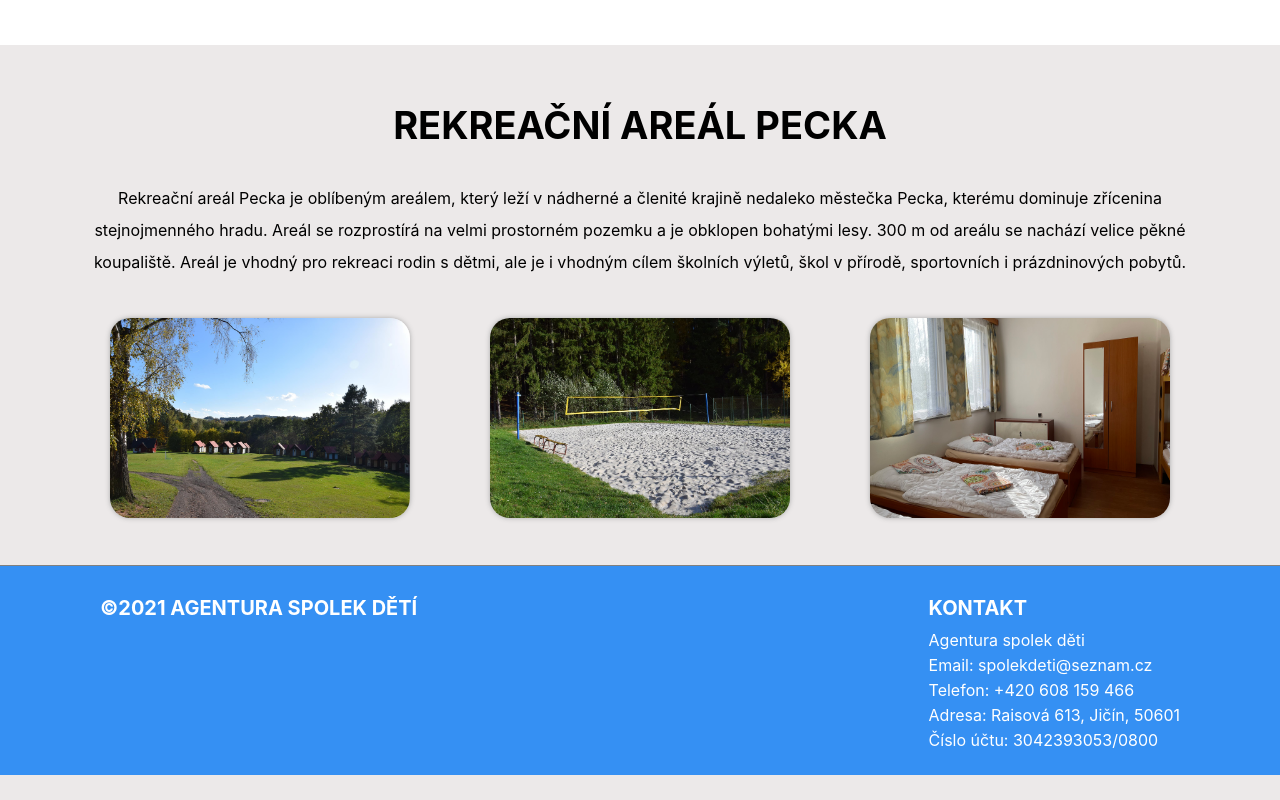
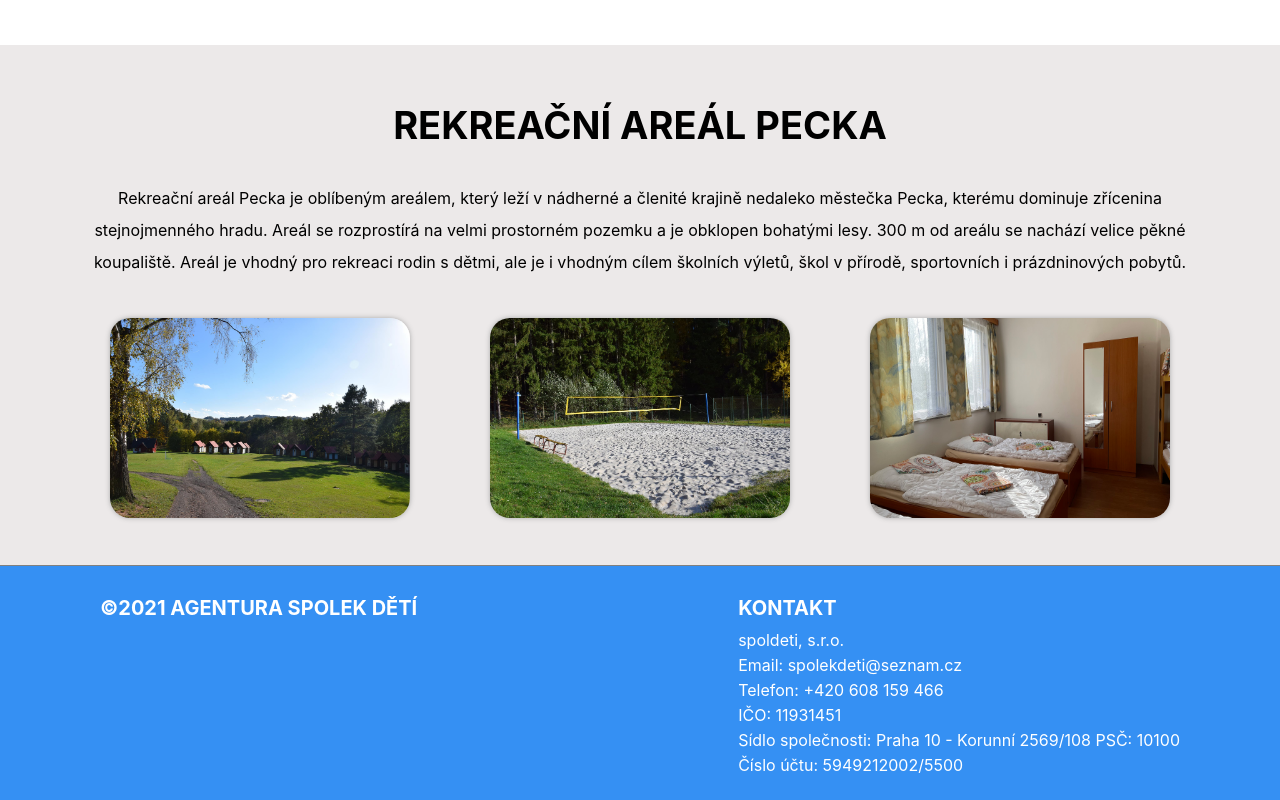
Before and after one commit to saltyfedor/spolekdeti, a React (Create React App) app: page / in a window 1280 px wide. Shown: the part 1108-1908 px from the top of the page. Before the commit the page ends 1883 px from the top, so only its background shows below. Built offline with nearby package versions, Linux system fonts and the light colour scheme; no server answers.

Commit message:
updated contacts

```diff
--- /dev/null
+++ b/src/Components/CampLeads/CampLeads.js
@@ -0,0 +1,5 @@
+import React from 'react'
+
+const CampLeads = () => { }
+
+export default CampLeads
--- a/src/Components/Footer.js
+++ b/src/Components/Footer.js
@@ -18,11 +18,12 @@ const Footer = () => {
                 <h3 className="footer-copy">©2021 AGENTURA SPOLEK DĚTÍ</h3>
                 <div className="contact-text">
                     <h3 id="kontakt" className="footer-copy">KONTAKT</h3>
-                    <p className="contact-line">Agentura spolek děti</p>
+                    <p className="contact-line">spoldeti, s.r.o.</p>
                     <p className="contact-line">Email: spolekdeti@seznam.cz</p>
                     <p className="contact-line">Telefon: +420 608 159 466</p>
-                    <p className="contact-line">Adresa: Raisová 613, Jičín, 50601</p>
-                    <p className="contact-line">Číslo účtu: 3042393053/0800</p>
+                    <p className="contact-line">IČO: 11931451</p>
+                    <p className="contact-line">Sídlo společnosti: Praha 10 - Korunní 2569/108 PSČ: 10100</p>
+                    <p className="contact-line">Číslo účtu: 5949212002/5500</p>
                 </div>
             </div>
 
```
